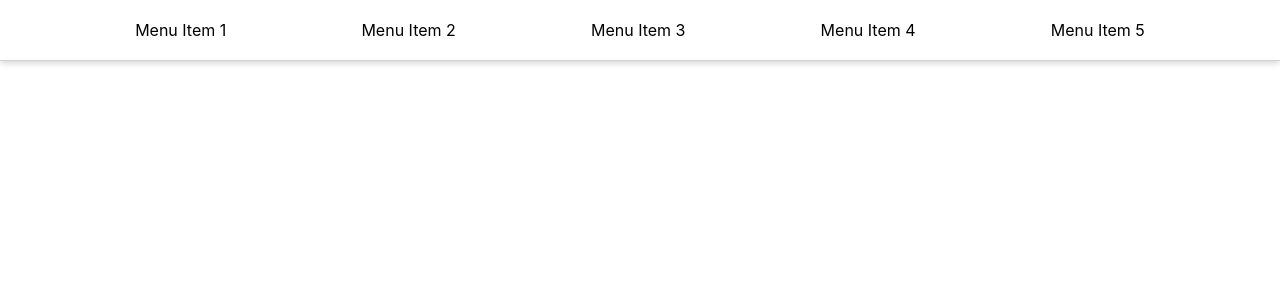
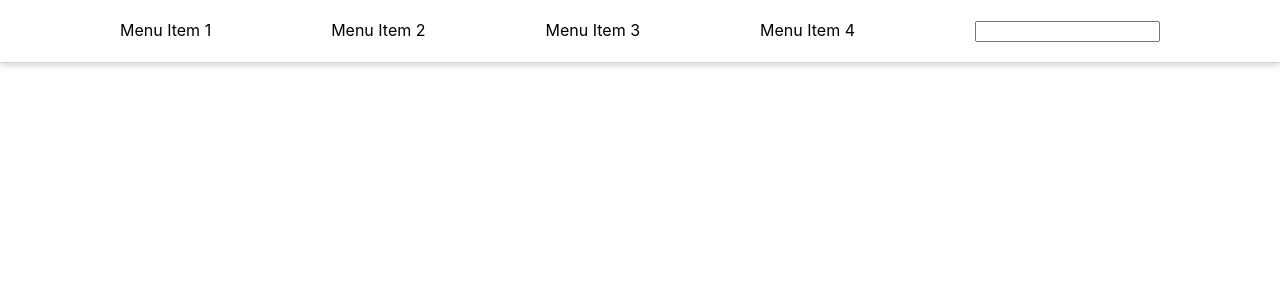
Before and after one commit to maxcramer/Swytch, a React (Create React App) app: page / in a window 1280 px wide. Shown: the top 300 px of the page. Built offline with nearby package versions, Linux system fonts and the light colour scheme.

Commit message:
adding input field to nav bar for search

```diff
--- a/src/components/NavBar/NavBar.jsx
+++ b/src/components/NavBar/NavBar.jsx
@@ -1,6 +1,8 @@
 import React from 'react';
 
 import './NavBar.css';
+
+import SearchBar from '../SearchBar/SearchBar';
 
 const NavBar = props => (
     <header>
@@ -18,7 +20,7 @@ const NavBar = props => (
                 Menu Item 4
             </div>
             <div className="nav__item">
-                Menu Item 5
+                <SearchBar />
             </div>
 
         </nav>
--- /dev/null
+++ b/src/components/SearchBar/SearchBar.js
@@ -0,0 +1,11 @@
+import React, {Component} from 'react';
+
+class SearchBar extends React.Component{
+    render() {
+        return(
+            <input></input>
+        )
+    }
+}
+
+export default SearchBar;
```
